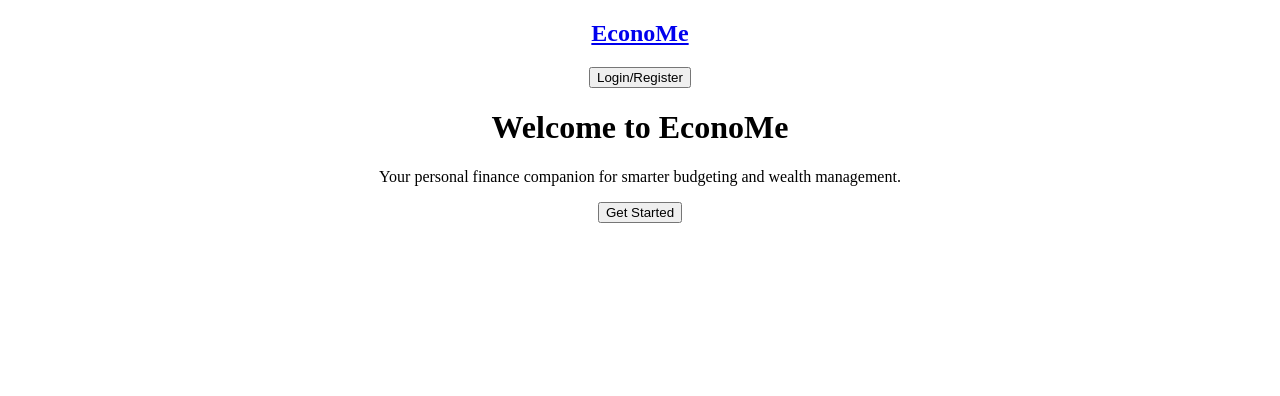
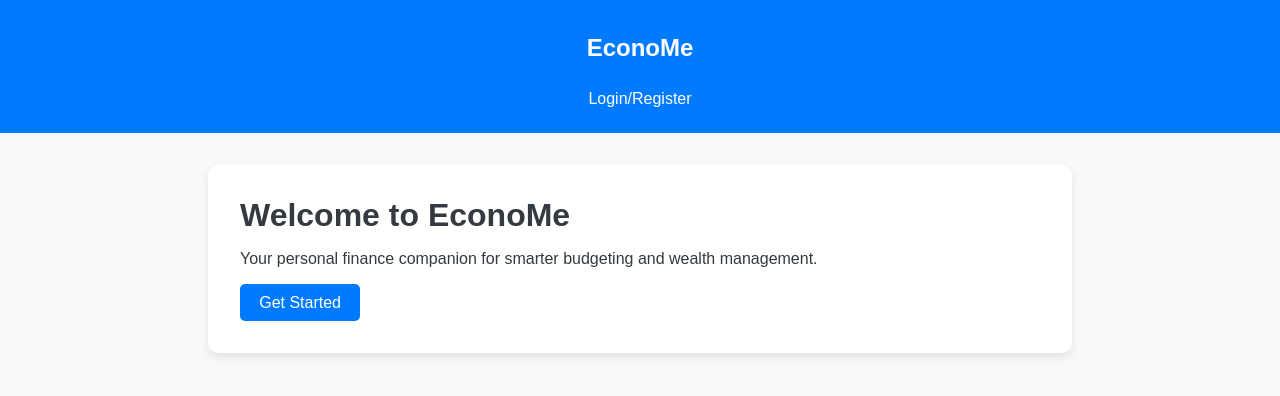
Before and after one commit to izah2587/Econo-Me, a React (Create React App) app in the folder frontend/: page /marketplace in a window 1280 px wide. Shown: the top 396 px of the page. Built offline with nearby package versions, Linux system fonts and the light colour scheme.

Commit message:
fixing frontend

```diff
--- a/frontend/src/App.css
+++ b/frontend/src/App.css
@@ -1,38 +1,128 @@
-.App {
+/* Global Styles */
+body {
+  font-family: 'Poppins', sans-serif;
+  background-color: #f8f9fa;
+  color: #343a40;
+  margin: 0;
+  padding: 0;
+}
+
+h1, h2, h3, h4 {
+  margin: 0;
+}
+
+a {
+  color: #007bff;
+  text-decoration: none;
+}
+
+a:hover {
+  text-decoration: underline;
+}
+
+/* Navbar */
+nav {
+  background-color: #007bff;
+  color: white;
+  padding: 1rem 2rem;
   text-align: center;
 }
 
-.App-logo {
-  height: 40vmin;
-  pointer-events: none;
+nav a {
+  margin: 0 1rem;
+  color: white;
+  font-weight: bold;
 }
 
-@media (prefers-reduced-motion: no-preference) {
-  .App-logo {
-    animation: App-logo-spin infinite 20s linear;
-  }
+/* Container */
+.container {
+  max-width: 800px;
+  margin: 2rem auto;
+  padding: 2rem;
+  background-color: white;
+  border-radius: 10px;
+  box-shadow: 0 4px 8px rgba(0, 0, 0, 0.1);
 }
 
-.App-header {
-  background-color: #282c34;
-  min-height: 100vh;
-  display: flex;
-  flex-direction: column;
-  align-items: center;
-  justify-content: center;
-  font-size: calc(10px + 2vmin);
-  color: white;
+/* Section Headers */
+h2 {
+  font-size: 1.8rem;
+  margin-bottom: 1rem;
+  text-align: center;
+  color: #343a40;
 }
 
-.App-link {
-  color: #61dafb;
+h3 {
+  font-size: 1.4rem;
+  margin-bottom: 1rem;
+  color: #495057;
 }
 
-@keyframes App-logo-spin {
-  from {
-    transform: rotate(0deg);
-  }
-  to {
-    transform: rotate(360deg);
-  }
+/* Buttons */
+button {
+  display: inline-block;
+  background-color: #007bff;
+  color: white;
+  border: none;
+  padding: 0.6rem 1.2rem;
+  border-radius: 5px;
+  font-size: 1rem;
+  cursor: pointer;
+  transition: all 0.3s ease;
 }
+
+button:hover {
+  background-color: #0056b3;
+}
+
+button:disabled {
+  background-color: #ccc;
+  cursor: not-allowed;
+}
+
+/* File Upload Section */
+.file-upload {
+  display: flex;
+  justify-content: center;
+  align-items: center;
+  flex-direction: column;
+  gap: 1rem;
+  padding: 2rem;
+  border: 2px dashed #007bff;
+  border-radius: 10px;
+  background-color: #f1f8ff;
+}
+
+.file-upload input[type="file"] {
+  font-size: 1rem;
+  padding: 0.5rem;
+}
+
+/* Expense Cards */
+.card {
+  border: 1px solid #ddd;
+  border-radius: 10px;
+  padding: 1.5rem;
+  margin-bottom: 1rem;
+  box-shadow: 0 2px 4px rgba(0, 0, 0, 0.1);
+  background-color: #ffffff;
+}
+
+.card h4 {
+  margin-bottom: 0.8rem;
+  font-size: 1.2rem;
+  color: #495057;
+}
+
+/* Center Content */
+.text-center {
+  text-align: center;
+}
+
+.mt-2 {
+  margin-top: 2rem;
+}
+
+.mt-4 {
+  margin-top: 4rem;
+}
--- a/frontend/src/App.js
+++ b/frontend/src/App.js
@@ -11,11 +11,15 @@ const App = () => {
   const { loginWithRedirect, logout, isAuthenticated, isLoading } = useAuth0();
 
   if (isLoading) {
-    return <div className="App">
-      <div className="container">
-        <div className="card">Loading...</div>
+    return (
+      <div className="App">
+        <div className="container text-center">
+          <div className="card">
+            <h2>Loading...</h2>
           </div>
-    </div>;
+        </div>
+      </div>
+    );
   }
 
   return (
@@ -23,24 +27,26 @@ const App = () => {
       <div className="App">
         <nav className="navbar">
           <div className="navbar-container">
-            <Link to="/" className="nav-link">
-              <h1 className="text-2xl">EconoMe</h1>
+            <Link to="/" className="brand">
+              <h1>EconoMe</h1>
             </Link>
+            <div className="nav-links">
               {isAuthenticated ? (
-              <div className="nav-links">
-                <Link to="/dashboard" className="nav-link">Dashboard <br/></Link>
-                <Link to="/marketplace" className="nav-link">Marketplace <br/> </Link>
-                <Link to="/goals" className="nav-link">Goals <br/></Link>
-                <Link to="/profile" className="nav-link">Profile<br/> <br/></Link>
-                <button onClick={() => logout({ returnTo: window.location.origin })} className="btn">
+                <>
+                  <Link to="/dashboard" className="nav-link">Dashboard</Link>
+                  <Link to="/marketplace" className="nav-link">Marketplace</Link>
+                  <Link to="/goals" className="nav-link">Goals</Link>
+                  <Link to="/profile" className="nav-link">Profile</Link>
+                  <button onClick={() => logout({ returnTo: window.location.origin })} className="btn btn-secondary">
                     Logout
                   </button>
-              </div>
+                </>
               ) : (
-              <button onClick={() => loginWithRedirect()} className="btn">
+                <button onClick={() => loginWithRedirect()} className="btn btn-primary">
                   Login/Register
                 </button>
               )}
+            </div>
           </div>
         </nav>
 
@@ -54,10 +60,10 @@ const App = () => {
               <Route path="/" element={<Navigate to="/dashboard" />} />
             </Routes>
           ) : (
-            <div className="card">
-              <h1 className="text-2xl">Welcome to EconoMe</h1>
+            <div className="welcome-card">
+              <h1>Welcome to EconoMe</h1>
               <p>Your personal finance companion for smarter budgeting and wealth management.</p>
-              <button onClick={() => loginWithRedirect()} className="btn">
+              <button onClick={() => loginWithRedirect()} className="btn btn-primary">
                 Get Started
               </button>
             </div>
```
Lines whose indentation alone changed are shown as unchanged.
